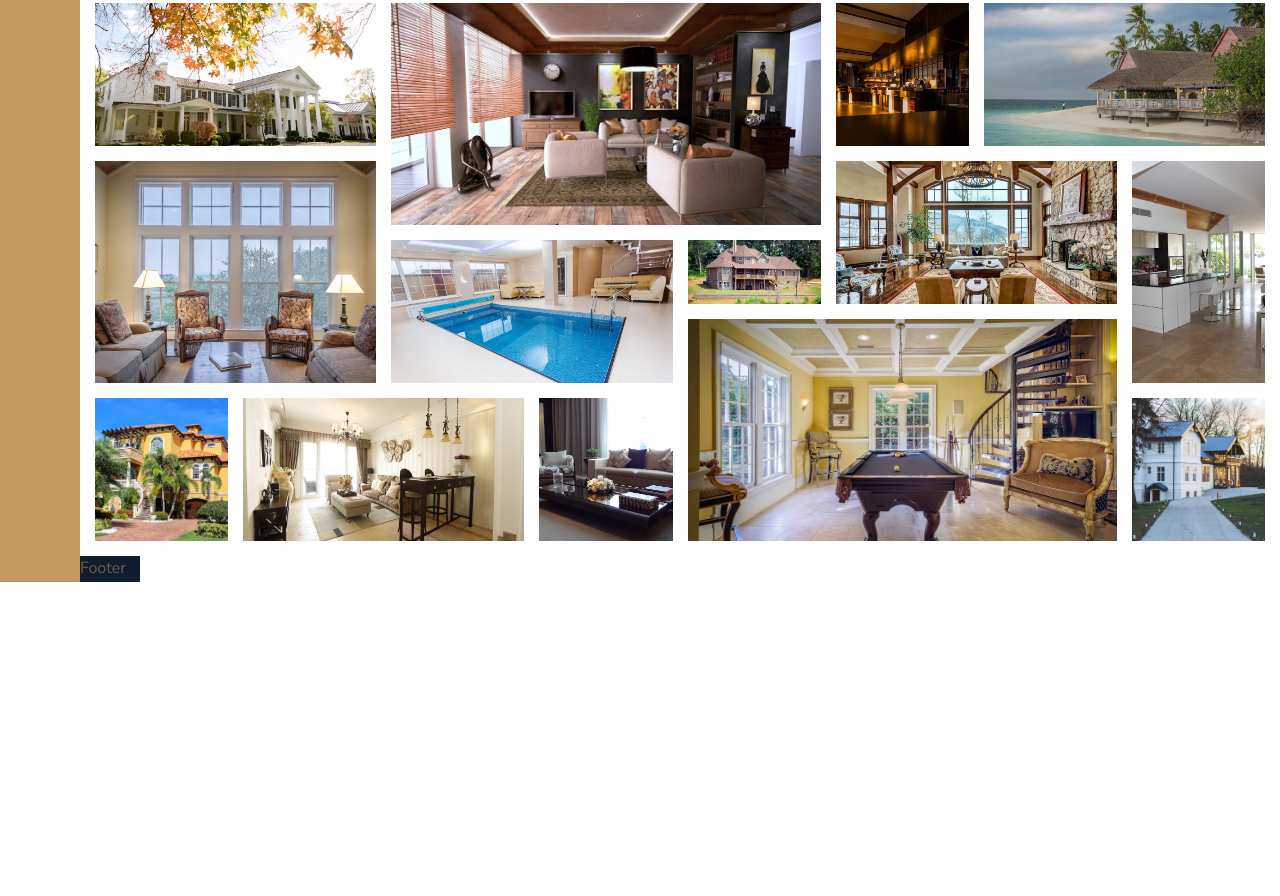
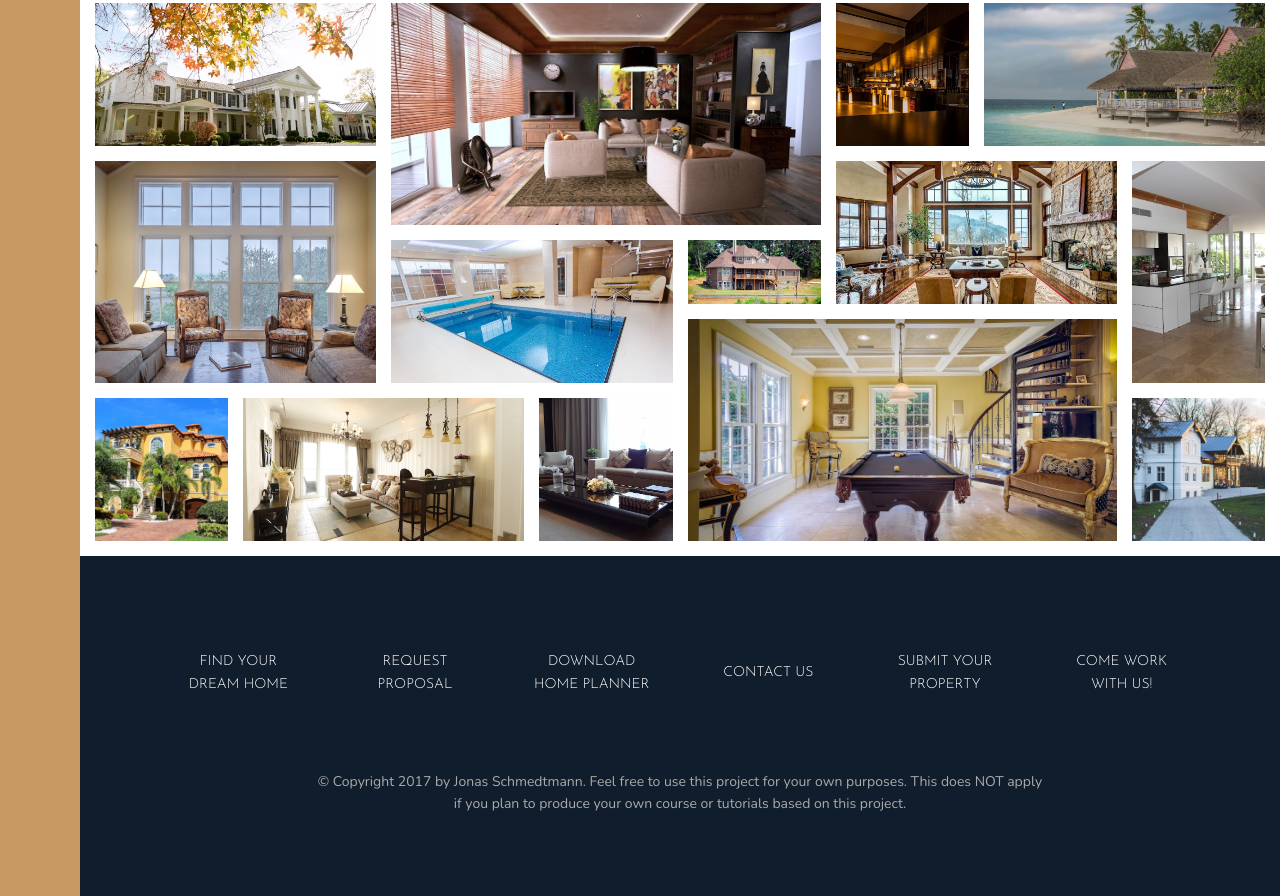
Before and after one commit to victorcanto/nexter, a website: page index.html in a window 1280 px wide. Shown: the part 3084-3980 px from the top of the page. Before the commit the page ends 3666 px from the top, so only its background shows below. Drawn offline with nearby package versions, Linux system fonts and the light colour scheme.

Commit message:
feat: completed footer

```diff
--- a/index.html
+++ b/index.html
@@ -378,6 +378,30 @@
       </figure>
     </section>
 
-    <footer class="footer">Footer</footer>
+    <footer class="footer">
+      <ul class="nav">
+        <li class="nav__item">
+          <a href="#" class="nav__link">Find your dream home</a>
+        </li>
+        <li class="nav__item">
+          <a href="#" class="nav__link">Request proposal</a>
+        </li>
+        <li class="nav__item">
+          <a href="#" class="nav__link">Download home planner</a>
+        </li>
+        <li class="nav__item"><a href="#" class="nav__link">Contact us</a></li>
+        <li class="nav__item">
+          <a href="#" class="nav__link">Submit your property</a>
+        </li>
+        <li class="nav__item">
+          <a href="#" class="nav__link">Come work with us!</a>
+        </li>
+      </ul>
+      <p class="copyright">
+        &copy; Copyright 2017 by Jonas Schmedtmann. Feel free to use this
+        project for your own purposes. This does NOT apply if you plan to
+        produce your own course or tutorials based on this project.
+      </p>
+    </footer>
   </body>
 </html>
--- a/sass/_footer.scss
+++ b/sass/_footer.scss
@@ -1,3 +1,43 @@
 .footer {
   background-color: var(--color-secondary);
+  grid-column: full-start / full-end;
+  padding: 8rem;
 }
+
+.nav {
+  list-style: none;
+
+  display: grid;
+  grid-template-columns: repeat(auto-fit, minmax(15rem, 1fr));
+  grid-gap: 2rem;
+  align-items: center;
+
+  &__link:link,
+  &__link:visited {
+    font-size: 1.4rem;
+    color: #fff;
+    text-decoration: none;
+    font-family: var(--font-display);
+    text-transform: uppercase;
+    text-align: center;
+    padding: 1.5rem;
+    display: block;
+    transition: all .2s;
+  }
+
+  &__link:hover,
+  &__link:active {
+    background-color: rgba(#fff, .05);
+    transform: translateY(-3px);
+  }
+}
+
+.copyright {
+  font-size: 1.4rem;
+  color: var(--color-grey-light-2);
+  margin-top: 6rem;
+  margin-right: auto;
+  margin-left: auto;
+  text-align: center;
+  width: 70%;
+}
```
Also changed, not shown: css/style.css, 1 other file.
